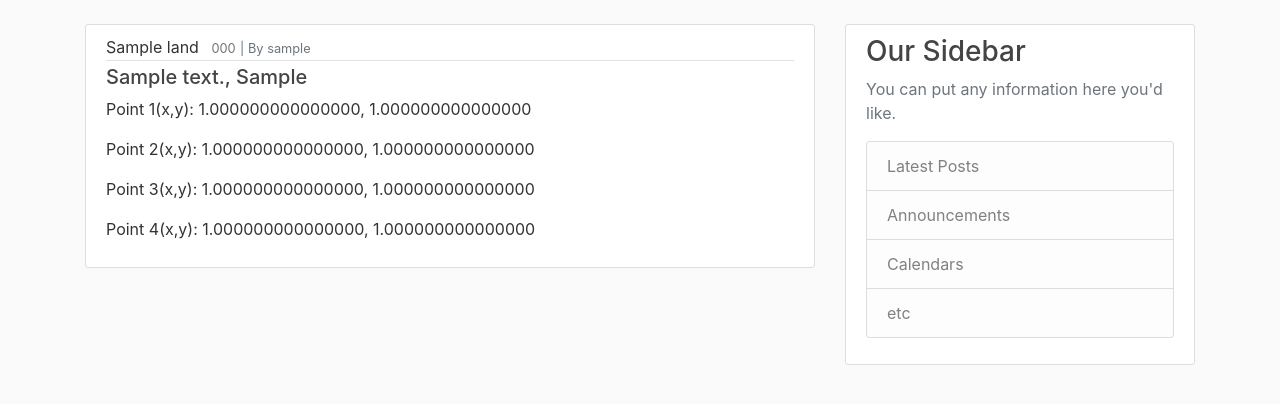
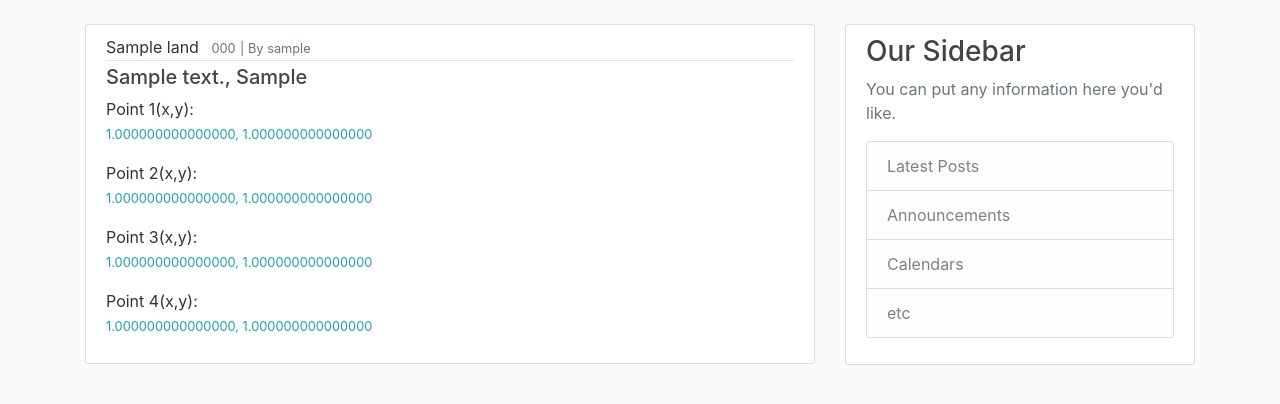
Before and after one commit to rennycodes/land_registry, a Django app: page / in a window 1280 px wide. Shown: the part 56-460 px from the top of the page. Run offline with Django 5.2, Linux system fonts and the light colour scheme; tables that the repository leaves empty hold one stand-in row (values such as "Sample post"); some libraries are stand-ins or nearby versions.

Commit message:
made home template look a bit better

```diff
--- a/ownership/templates/ownership/home.html
+++ b/ownership/templates/ownership/home.html
@@ -9,10 +9,22 @@
                 <small class="text-muted">| By {{ land.operator }}</small>
             </div>
             <h5><a class="article-title">{{ land.residential_address }}, {{ land.landmark}}</a></h5>
-            <p class="article-content">Point 1(x,y): {{land.X1_point }}, {{ land.Y1_point }}</p>
-            <p class="article-content">Point 2(x,y): {{land.X2_point }}, {{ land.Y2_point }}</p>
-            <p class="article-content">Point 3(x,y): {{land.X3_point }}, {{ land.Y3_point }}</p>
-            <p class="article-content">Point 4(x,y): {{land.X4_point }}, {{ land.Y4_point }}</p>
+
+            <p class="article-content">Point 1(x,y):
+                <small class="text-info">{{ land.X1_point }}, {{ land.Y1_point }}</small>
+            </p>
+
+            <p class="article-content">Point 2(x,y):
+                <small class="text-info">{{ land.X2_point }}, {{ land.Y2_point }}</small>
+            </p>
+
+            <p class="article-content">Point 3(x,y):
+                <small class="text-info">{{ land.X3_point }}, {{ land.Y3_point }}</small>
+            </p>
+
+            <p class="article-content">Point 4(x,y):
+                <small class="text-info">{{ land.X4_point }}, {{ land.Y4_point }}</small>
+            </p>
         </div>
     </article>
     {% endfor %}
```
